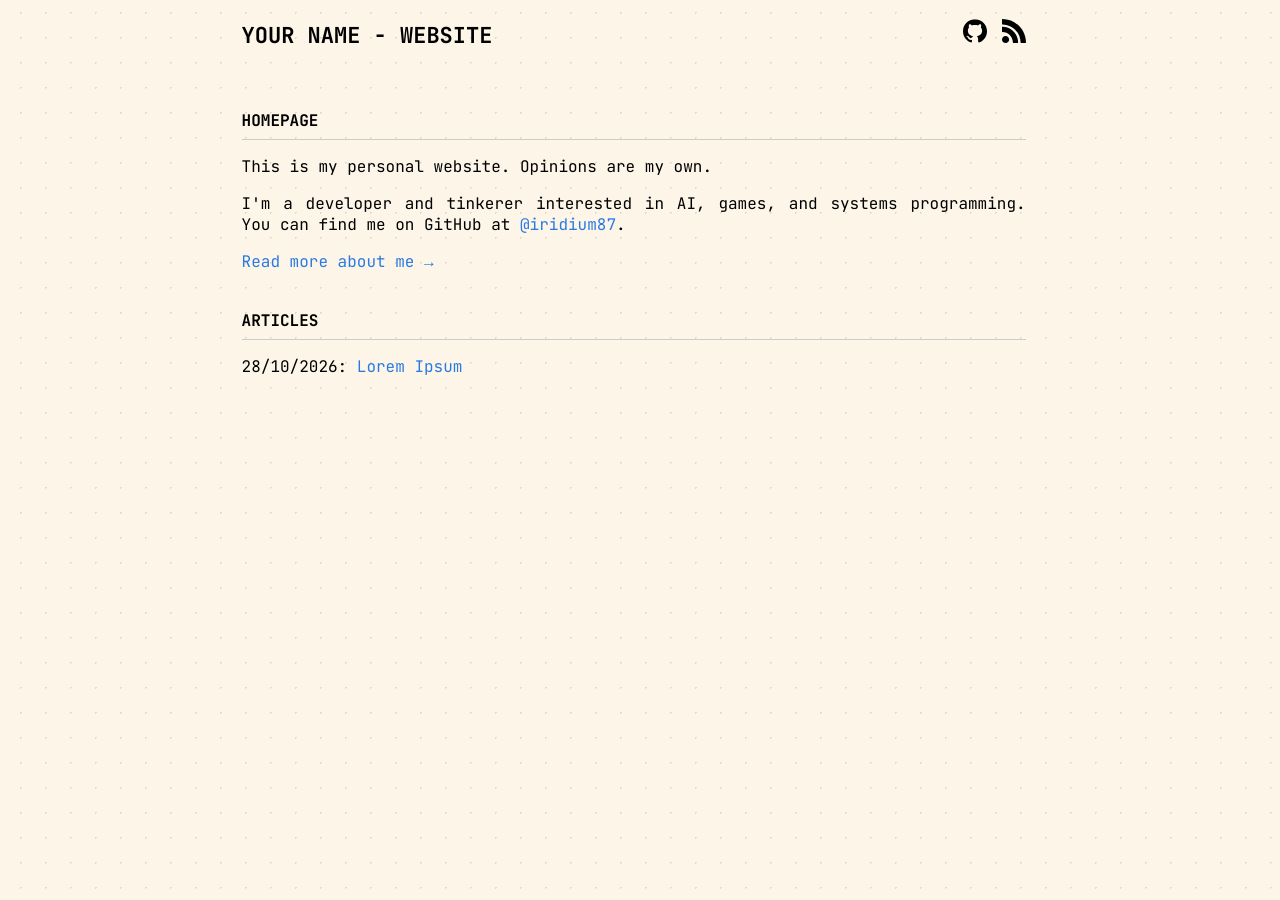
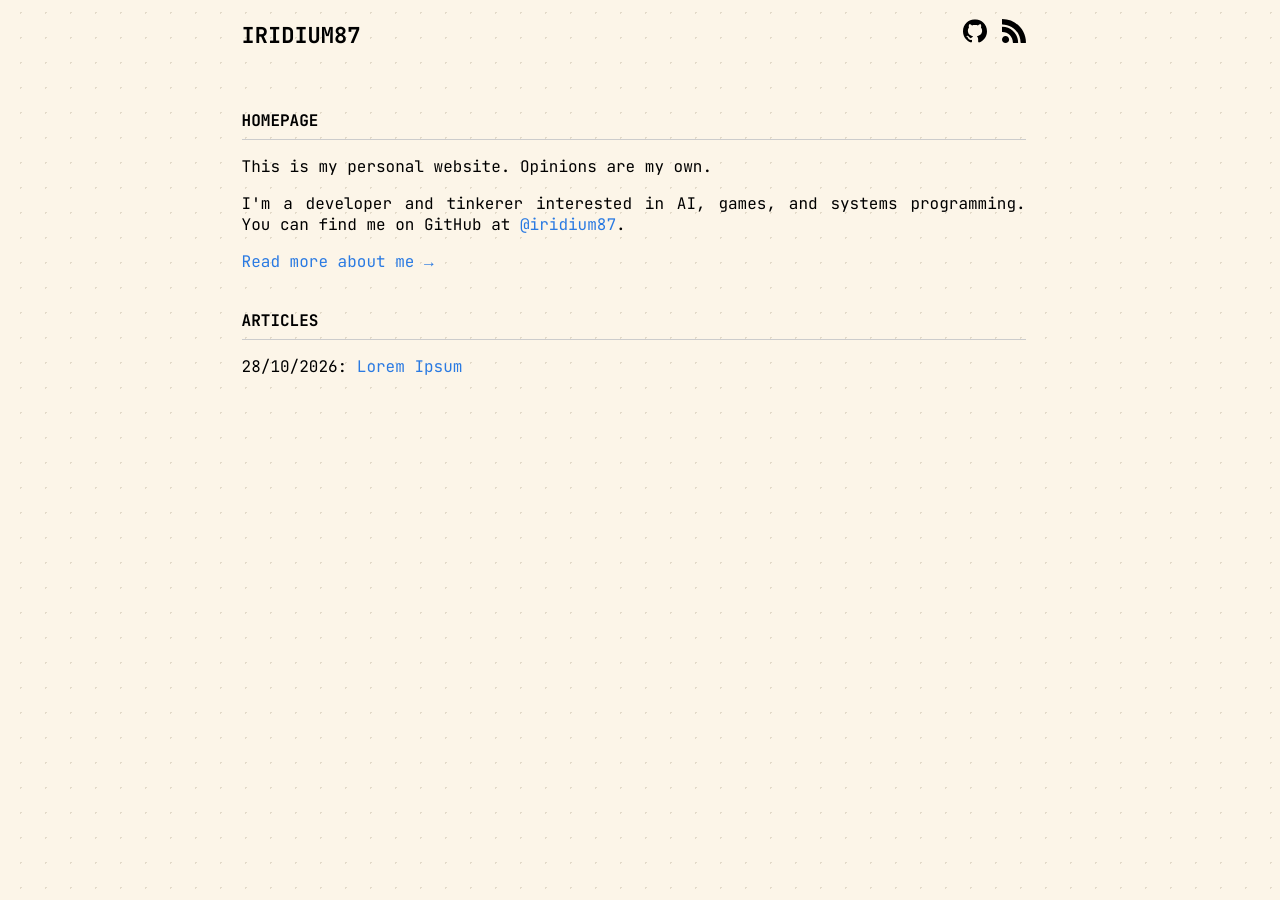
Before and after one commit to iridium87/blog, a Jekyll site: the page built from index.md, in a window 1280 px wide. Built offline with Jekyll 4.4.1, drawn with Linux system fonts in a browser that asks for light colours.

Commit message:
Update website title and user information

```diff
--- a/_config.yml
+++ b/_config.yml
@@ -1,4 +1,4 @@
-title: Your Name - WEBSITE
+title: iridium87
 email: your-email@example.com
 github: iridium87
 description: My personal website. Opinions are my own.
```
